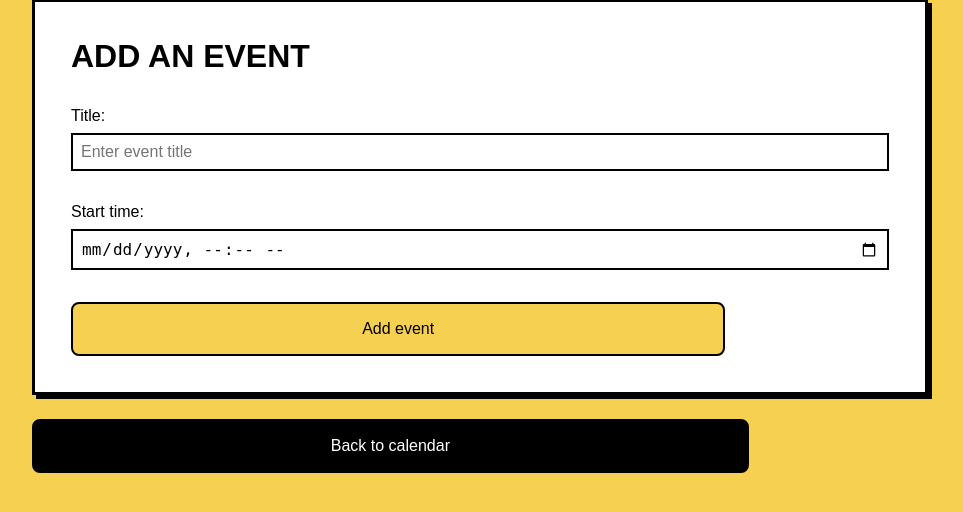
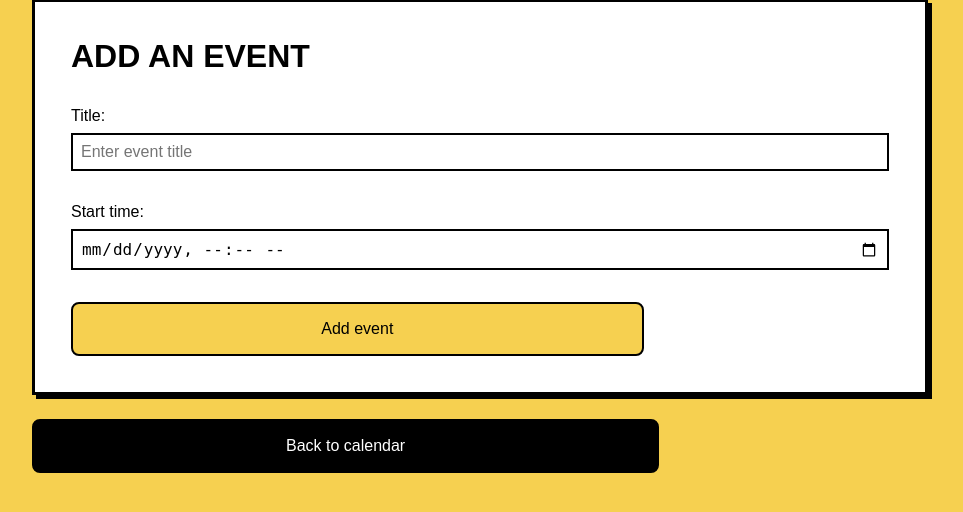
Before and after one commit to CatherineP37/Django-events-calendar, a Django app: page /event/new/ in a window 1280 px wide. Shown: the part 51-563 px from the top of the page, without its empty margins (160-1123 px from the left). Run offline with Django 5.2, Linux system fonts and the light colour scheme.

Commit message:
Edit width of buttons for larger screens

```diff
--- a/events_calendar/static/style.css
+++ b/events_calendar/static/style.css
@@ -340,7 +340,7 @@ main {
     }
 
     .event-button {
-        width: 80%;
+        width: 75%;
     }
 
     /* Calendar */
@@ -358,22 +358,20 @@ main {
     /* Event form */
 
     .event-form button {
-        width: 80%;
+        width: 75%;
     }
 
     /* Link to calendar page */
 
     .calendar-button {
-        width: 80%;
+        width: 75%;
     }
 
     /* Edit button, delete button and cancel button */
 
     .edit-button, .delete-button, .cancel-button {
-        width: 80%;
+        width: 75%;
     }
-
-
 }
 
 @media screen and (min-width: 768px) {
@@ -383,6 +381,12 @@ main {
     .calendar-container {
         width: 95%;
         box-shadow: 4px 4px 0 0 hsl(0, 0%, 0%);
+    }
+
+    /* Calendar header */
+
+    .event-button {
+        width: 70%;
     }
 
     /* Calendar */
@@ -405,6 +409,24 @@ main {
     main {
         width: 85%;
     }
+
+        /* Event form */
+
+    .event-form button {
+        width: 70%;
+    }
+
+    /* Link to calendar page */
+
+    .calendar-button {
+        width: 70%;
+    }
+
+    /* Edit button, delete button and cancel button */
+
+    .edit-button, .delete-button, .cancel-button {
+        width: 70%;
+    }
 }
 
 @media screen and (min-width: 1000px) {
@@ -425,6 +447,7 @@ main {
         width: 80%;
     }
 
+
 }
 
 
```
